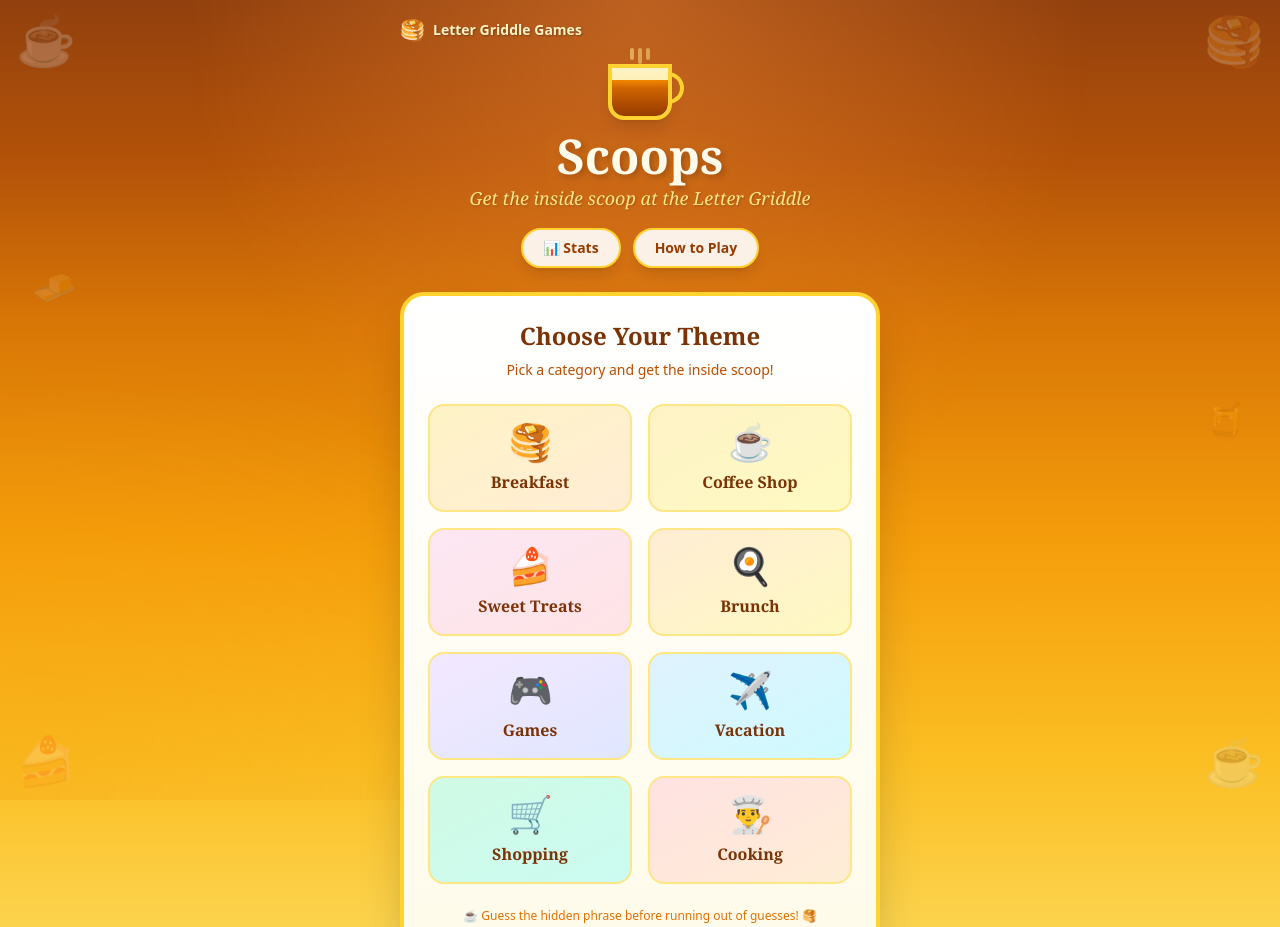
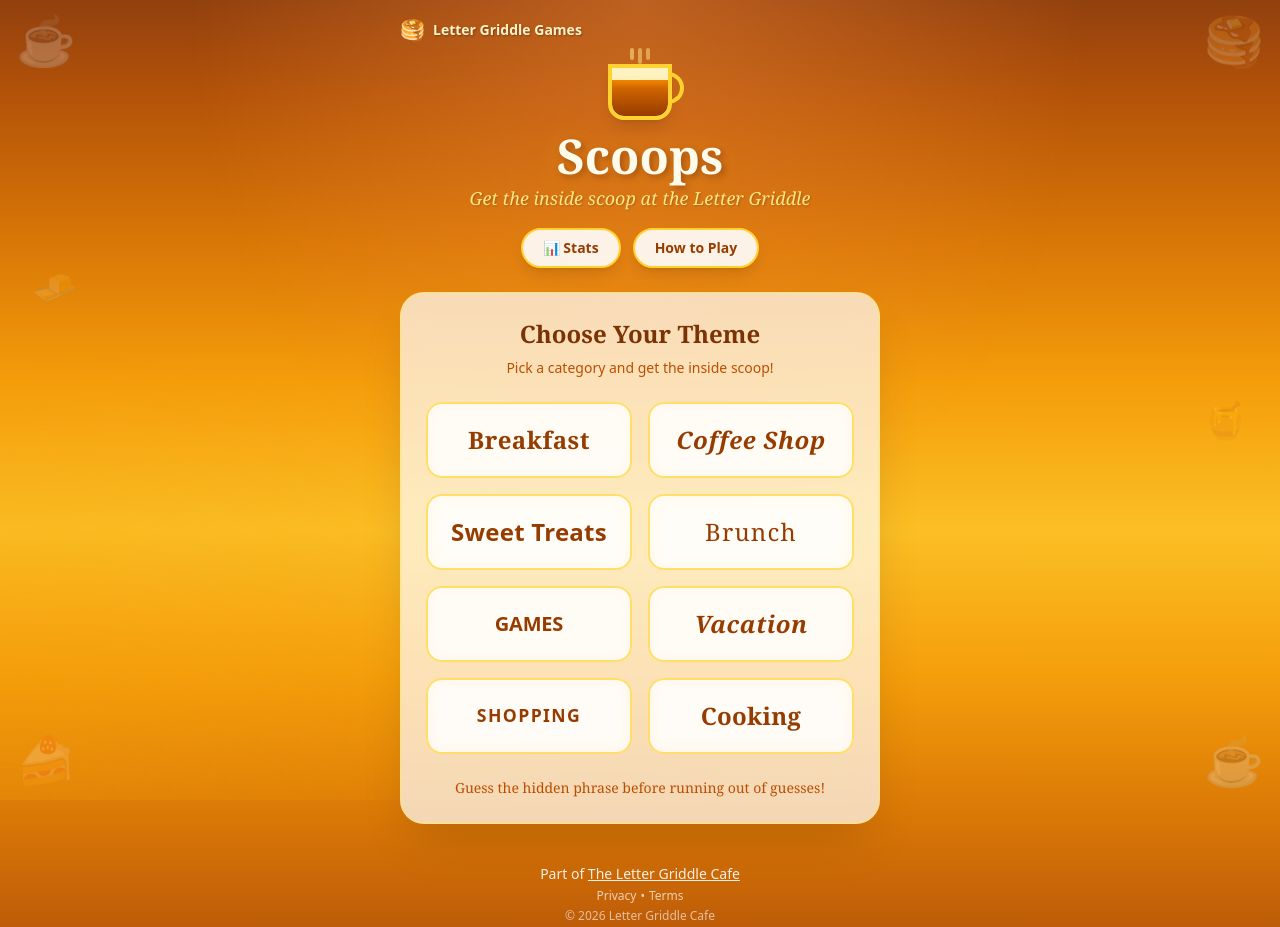
Before and after one commit to lauriegriddle/griddle-game, a Next.js app: page /scoops in a window 1280 px wide. Shown: the top 927 px of the page. Built offline with nearby package versions, Linux system fonts and the light colour scheme.

Commit message:
Scoops game - premium Letter Griddle brand styling with glassmorphism

```diff
--- a/app/scoops/page.jsx
+++ b/app/scoops/page.jsx
@@ -422,7 +422,10 @@ const ScoopsGame = () => {
       id: 'breakfast',
       name: 'Breakfast',
       icon: '🥞',
-      bgGradient: 'from-amber-100 to-orange-100',
+      styledIcon: true,
+      iconColor: 'from-amber-600 to-orange-500',
+      bgGradient: 'from-amber-50 to-amber-100',
+      borderColor: 'border-amber-300',
       component: PancakeStack,
       puzzles: [
         { phrase: 'BUTTERMILK PANCAKES', hint: 'A fluffy breakfast classic' },
@@ -439,7 +442,10 @@ const ScoopsGame = () => {
       id: 'coffee',
       name: 'Coffee Shop',
       icon: '☕',
-      bgGradient: 'from-amber-100 to-yellow-100',
+      styledIcon: true,
+      iconColor: 'from-amber-700 to-amber-900',
+      bgGradient: 'from-amber-50 to-yellow-50',
+      borderColor: 'border-amber-300',
       component: CoffeeCup,
       puzzles: [
         { phrase: 'MAPLE SYRUP LATTE', hint: 'Sweet Canadian-inspired drink' },
@@ -456,7 +462,10 @@ const ScoopsGame = () => {
       id: 'sweets',
       name: 'Sweet Treats',
       icon: '🍰',
-      bgGradient: 'from-pink-100 to-rose-100',
+      styledIcon: true,
+      iconColor: 'from-orange-500 to-amber-600',
+      bgGradient: 'from-orange-50 to-amber-50',
+      borderColor: 'border-orange-300',
       component: CakeSlices,
       puzzles: [
         { phrase: 'BIRTHDAY CAKE', hint: 'Celebration dessert' },
@@ -473,7 +482,10 @@ const ScoopsGame = () => {
       id: 'brunch',
       name: 'Brunch',
       icon: '🍳',
-      bgGradient: 'from-orange-100 to-yellow-100',
+      styledIcon: true,
+      iconColor: 'from-yellow-500 to-amber-500',
+      bgGradient: 'from-yellow-50 to-amber-50',
+      borderColor: 'border-yellow-300',
       component: EggsOnPlate,
       puzzles: [
         { phrase: 'SUNDAY MORNING BRUNCH', hint: 'Weekend late breakfast' },
@@ -490,7 +502,10 @@ const ScoopsGame = () => {
       id: 'games',
       name: 'Games',
       icon: '🎮',
-      bgGradient: 'from-purple-100 to-indigo-100',
+      styledIcon: true,
+      iconColor: 'from-amber-600 to-yellow-600',
+      bgGradient: 'from-amber-50 to-yellow-50',
+      borderColor: 'border-amber-300',
       component: GameTokens,
       puzzles: [
         { phrase: 'GAME NIGHT', hint: 'Evening of friendly competition' },
@@ -507,7 +522,10 @@ const ScoopsGame = () => {
       id: 'vacation',
       name: 'Vacation',
       icon: '✈️',
-      bgGradient: 'from-sky-100 to-cyan-100',
+      styledIcon: true,
+      iconColor: 'from-amber-500 to-orange-500',
+      bgGradient: 'from-amber-50 to-orange-50',
+      borderColor: 'border-amber-300',
       component: SuitcaseItems,
       puzzles: [
         { phrase: 'BEACH VACATION', hint: 'Sandy toes and ocean views' },
@@ -524,7 +542,10 @@ const ScoopsGame = () => {
       id: 'shopping',
       name: 'Shopping',
       icon: '🛒',
-      bgGradient: 'from-emerald-100 to-teal-100',
+      styledIcon: true,
+      iconColor: 'from-yellow-600 to-amber-600',
+      bgGradient: 'from-yellow-50 to-amber-50',
+      borderColor: 'border-yellow-300',
       component: ShoppingBags,
       puzzles: [
         { phrase: 'RETAIL THERAPY', hint: 'Shopping to feel better' },
@@ -541,7 +562,10 @@ const ScoopsGame = () => {
       id: 'cooking',
       name: 'Cooking',
       icon: '👨‍🍳',
-      bgGradient: 'from-red-100 to-orange-100',
+      styledIcon: true,
+      iconColor: 'from-orange-600 to-red-500',
+      bgGradient: 'from-orange-50 to-amber-50',
+      borderColor: 'border-orange-300',
       component: CookingPot,
       puzzles: [
         { phrase: 'SECRET INGREDIENT', hint: 'The special something' },
@@ -759,7 +783,7 @@ const ScoopsGame = () => {
   const getShareText = () => {
     const result = gamePhase === 'won' ? '🏆 Got the Scoop!' : '😅 Close but no scoop!';
     return `☕ Scoops at the Letter Griddle
-${selectedTheme.icon} ${selectedTheme.name}
+${selectedTheme.name}
 ${result}
 
 Play at lettergriddle.com/scoops
@@ -845,7 +869,7 @@ Play at lettergriddle.com/scoops
                   disabled={isGuessed || gamePhase !== 'playing'}
                   className={`w-8 h-10 rounded-lg font-bold text-sm transition-all duration-200 ${
                     isCorrect
-                      ? 'bg-green-500 text-white border-2 border-green-600'
+                      ? 'bg-gradient-to-b from-amber-400 to-amber-500 text-white border-2 border-amber-600 shadow-md'
                       : isWrong
                         ? 'bg-gray-300 text-gray-500 border-2 border-gray-400'
                         : isGuessed
@@ -875,7 +899,7 @@ Play at lettergriddle.com/scoops
   const ThemeVisual = selectedTheme?.component || PancakeStack;
 
   return (
-    <div className="min-h-screen relative overflow-hidden" style={{ background: 'linear-gradient(180deg, #92400E 0%, #B45309 15%, #D97706 30%, #F59E0B 50%, #FBBF24 70%, #FCD34D 85%, #FDE68A 100%)' }}>
+    <div className="min-h-screen relative overflow-hidden" style={{ background: 'linear-gradient(180deg, #92400E 0%, #B45309 10%, #D97706 25%, #F59E0B 40%, #FBBF24 55%, #F59E0B 70%, #D97706 85%, #B45309 100%)' }}>
       {/* Decorative elements */}
       <div className="fixed top-4 left-4 text-5xl opacity-25">☕</div>
       <div className="fixed top-4 right-4 text-5xl opacity-25">🥞</div>
@@ -949,8 +973,8 @@ Play at lettergriddle.com/scoops
           <button onClick={() => setShowHowToPlay(true)} className="bg-white/90 hover:bg-white text-amber-800 px-5 py-2 rounded-full text-sm font-semibold transition-all shadow-lg border-2 border-amber-300 hover:scale-105">How to Play</button>
         </div>
 
-        {/* Main Card */}
-        <div className="bg-gradient-to-b from-white to-amber-50 rounded-3xl shadow-2xl border-4 border-amber-300 overflow-hidden" style={{ boxShadow: '0 25px 50px -12px rgba(0, 0, 0, 0.25)' }}>
+        {/* Main Card - Glassmorphism */}
+        <div className="bg-white/70 backdrop-blur-md rounded-3xl shadow-2xl border-2 border-amber-200/50 overflow-hidden" style={{ boxShadow: '0 25px 50px -12px rgba(0, 0, 0, 0.15)' }}>
 
           {/* Theme Selection */}
           {gamePhase === 'selectTheme' && (
@@ -958,18 +982,36 @@ Play at lettergriddle.com/scoops
               <h2 className="text-2xl font-bold text-amber-900 text-center mb-2" style={{ fontFamily: 'Georgia, serif' }}>Choose Your Theme</h2>
               <p className="text-amber-700 text-center mb-6 text-sm">Pick a category and get the inside scoop!</p>
               <div className="grid grid-cols-2 gap-4">
-                {themes.map(theme => (
-                  <button
-                    key={theme.id}
-                    onClick={() => startGame(theme)}
-                    className={`bg-gradient-to-br ${theme.bgGradient} rounded-2xl p-4 border-2 border-amber-200 hover:border-amber-400 hover:shadow-lg transition-all text-center group`}
-                  >
-                    <div className="text-4xl mb-2 group-hover:scale-110 transition-transform">{theme.icon}</div>
-                    <div className="font-bold text-amber-900" style={{ fontFamily: 'Georgia, serif' }}>{theme.name}</div>
-                  </button>
-                ))}
+                {themes.map(theme => {
+                  // Each theme gets its own font personality
+                  const fontStyles = {
+                    breakfast: { fontFamily: 'Georgia, serif', fontWeight: '700', letterSpacing: '0.02em' },
+                    coffee: { fontFamily: 'Georgia, serif', fontStyle: 'italic', fontWeight: '600', letterSpacing: '0.03em' },
+                    sweets: { fontFamily: 'system-ui, sans-serif', fontWeight: '800', letterSpacing: '0.01em' },
+                    brunch: { fontFamily: 'Georgia, serif', fontWeight: '500', letterSpacing: '0.05em' },
+                    games: { fontFamily: 'system-ui, sans-serif', fontWeight: '900', letterSpacing: '-0.01em', textTransform: 'uppercase', fontSize: '1.25rem' },
+                    vacation: { fontFamily: 'Georgia, serif', fontWeight: '600', fontStyle: 'italic', letterSpacing: '0.02em' },
+                    shopping: { fontFamily: 'system-ui, sans-serif', fontWeight: '600', letterSpacing: '0.08em', textTransform: 'uppercase', fontSize: '1.1rem' },
+                    cooking: { fontFamily: 'Georgia, serif', fontWeight: '700', fontStyle: 'normal', letterSpacing: '0.01em' }
+                  };
+
+                  return (
+                    <button
+                      key={theme.id}
+                      onClick={() => startGame(theme)}
+                      className="bg-white/60 backdrop-blur-sm rounded-2xl p-5 border-2 border-amber-300/70 hover:border-amber-400 hover:bg-white/80 hover:shadow-lg transition-all text-center group hover:scale-[1.02]"
+                    >
+                      <div
+                        className="text-2xl text-amber-800 group-hover:text-amber-900 transition-colors"
+                        style={fontStyles[theme.id]}
+                      >
+                        {theme.name}
+                      </div>
+                    </button>
+                  );
+                })}
               </div>
-              <p className="text-center text-amber-600 text-xs mt-6">☕ Guess the hidden phrase before running out of guesses! 🥞</p>
+              <p className="text-center text-amber-700 text-sm mt-6" style={{ fontFamily: 'Georgia, serif' }}>Guess the hidden phrase before running out of guesses!</p>
             </div>
           )}
 
@@ -980,7 +1022,7 @@ Play at lettergriddle.com/scoops
               <div className="flex items-center justify-between mb-4">
                 <button onClick={resetGame} className="text-amber-600 hover:text-amber-800 text-sm font-semibold">← Themes</button>
                 <div className="text-center">
-                  <div className="font-bold text-amber-900" style={{ fontFamily: 'Georgia, serif' }}>{selectedTheme.icon} {selectedTheme.name}</div>
+                  <div className="font-bold text-amber-900" style={{ fontFamily: 'Georgia, serif' }}>{selectedTheme.name}</div>
                 </div>
                 <div className="w-16"></div>
               </div>
@@ -988,11 +1030,11 @@ Play at lettergriddle.com/scoops
               {/* Teams Display */}
               <div className="flex justify-between mb-4">
                 {/* Your Team */}
-                <div className="bg-green-50 rounded-xl p-3 border-2 border-green-200 flex-1 mr-2">
-                  <div className="text-xs font-bold text-green-800 text-center mb-2">Your Team</div>
+                <div className="bg-amber-100/60 backdrop-blur-sm rounded-xl p-3 border-2 border-amber-300/70 flex-1 mr-2 shadow-sm">
+                  <div className="text-xs font-bold text-amber-800 text-center mb-2">Your Team</div>
                   <div className="flex justify-center gap-2">
                     <div className="text-center">
-                      <div className="w-8 h-8 bg-green-200 rounded-full flex items-center justify-center text-sm font-bold text-green-800">You</div>
+                      <div className="w-8 h-8 bg-gradient-to-br from-amber-400 to-amber-500 rounded-full flex items-center justify-center text-sm font-bold text-white shadow-sm">You</div>
                     </div>
                     {playerTeam.map(member => (
                       <div key={member.id} className="text-center">
@@ -1002,8 +1044,8 @@ Play at lettergriddle.com/scoops
                   </div>
                 </div>
                 {/* Opponent Team */}
-                <div className="bg-amber-50 rounded-xl p-3 border-2 border-amber-200 flex-1 ml-2">
-                  <div className="text-xs font-bold text-amber-800 text-center mb-2">Opponents</div>
+                <div className="bg-orange-100/60 backdrop-blur-sm rounded-xl p-3 border-2 border-orange-300/70 flex-1 ml-2 shadow-sm">
+                  <div className="text-xs font-bold text-orange-800 text-center mb-2">Opponents</div>
                   <div className="flex justify-center gap-2">
                     {opponentTeam.map(member => (
                       <div key={member.id} className="text-center">
@@ -1016,27 +1058,27 @@ Play at lettergriddle.com/scoops
 
               {/* Team Messages */}
               {teamMessage && (
-                <div className="bg-green-100 rounded-xl p-3 mb-3 border-2 border-green-200">
+                <div className="bg-amber-100/50 backdrop-blur-sm rounded-xl p-3 mb-3 border-2 border-amber-300/70 shadow-sm">
                   <div className="flex items-center gap-2">
                     <div className="flex -space-x-2">
                       {playerTeam.slice(0, 2).map(member => (
                         <Avatar key={member.id} character={member.id} size="sm" />
                       ))}
                     </div>
-                    <p className="text-green-800 text-sm font-medium italic">"{teamMessage}"</p>
+                    <p className="text-amber-800 text-sm font-medium italic">"{teamMessage}"</p>
                   </div>
                 </div>
               )}
 
               {opponentMessage && (
-                <div className="bg-amber-100 rounded-xl p-3 mb-4 border-2 border-amber-200">
+                <div className="bg-orange-100/50 backdrop-blur-sm rounded-xl p-3 mb-4 border-2 border-orange-300/70 shadow-sm">
                   <div className="flex items-center gap-2">
                     <div className="flex -space-x-2">
                       {opponentTeam.slice(0, 2).map(member => (
                         <Avatar key={member.id} character={member.id} size="sm" />
                       ))}
                     </div>
-                    <p className="text-amber-800 text-sm font-medium italic">"{opponentMessage}"</p>
+                    <p className="text-orange-800 text-sm font-medium italic">"{opponentMessage}"</p>
                   </div>
                 </div>
               )}
@@ -1052,7 +1094,7 @@ Play at lettergriddle.com/scoops
               {/* Hint */}
               <div className="text-center mb-4">
                 <span className="bg-amber-100 text-amber-800 px-4 py-2 rounded-full text-sm font-medium border-2 border-amber-300">
-                  💡 Hint: {currentPuzzle?.hint}
+                  Hint: {currentPuzzle?.hint}
                 </span>
               </div>
 
@@ -1061,9 +1103,9 @@ Play at lettergriddle.com/scoops
 
               {/* Win/Lose Message */}
               {gamePhase === 'won' && (
-                <div className="bg-gradient-to-r from-green-100 to-emerald-100 rounded-2xl p-4 mb-4 text-center border-2 border-green-400">
-                  <p className="text-2xl font-bold text-green-800 mb-1">🏆 You Got the Scoop! 🏆</p>
-                  <p className="text-green-700">"{currentPuzzle?.phrase}"</p>
+                <div className="bg-gradient-to-r from-amber-100 via-yellow-100 to-amber-100 rounded-2xl p-4 mb-4 text-center border-2 border-amber-400 shadow-md">
+                  <p className="text-2xl font-bold text-amber-800 mb-1">🏆 You Got the Scoop! 🏆</p>
+                  <p className="text-amber-700">"{currentPuzzle?.phrase}"</p>
                 </div>
               )}
 
@@ -1080,8 +1122,8 @@ Play at lettergriddle.com/scoops
               {/* Game Over Buttons */}
               {(gamePhase === 'won' || gamePhase === 'lost') && (
                 <div className="flex gap-3 justify-center mt-4">
-                  <button onClick={playAgain} className="bg-gradient-to-r from-amber-500 to-yellow-500 hover:from-amber-600 hover:to-yellow-600 text-white px-6 py-3 rounded-full font-bold shadow-lg transition-all">🔄 Play Again</button>
-                  <button onClick={() => setShowShareModal(true)} className="bg-gradient-to-r from-green-500 to-emerald-500 hover:from-green-600 hover:to-emerald-600 text-white px-6 py-3 rounded-full font-bold shadow-lg transition-all">📤 Share</button>
+                  <button onClick={playAgain} className="bg-gradient-to-r from-amber-500 to-amber-600 hover:from-amber-600 hover:to-amber-700 text-white px-6 py-3 rounded-full font-bold shadow-lg transition-all hover:scale-105" style={{ fontFamily: 'Georgia, serif' }}>Play Again</button>
+                  <button onClick={() => setShowShareModal(true)} className="bg-gradient-to-r from-amber-600 to-orange-500 hover:from-amber-700 hover:to-orange-600 text-white px-6 py-3 rounded-full font-bold shadow-lg transition-all hover:scale-105" style={{ fontFamily: 'Georgia, serif' }}>Share</button>
                 </div>
               )}
             </div>
@@ -1089,18 +1131,16 @@ Play at lettergriddle.com/scoops
         </div>
 
         {/* Footer */}
-        <div className="text-center py-6 text-sm">
-          <p className="text-amber-100 font-medium" style={{ textShadow: '1px 1px 2px rgba(0,0,0,0.2)' }}>Part of the Letter Griddle Family</p>
-          <p className="mt-1">
-            <Link href="/" className="text-amber-200 hover:text-white transition-colors">🥞 lettergriddle.com</Link>
+        <div className="text-center py-6 mt-4">
+          <p className="text-white/90 text-sm">
+            Part of <Link href="/" className="underline hover:text-white transition-colors">The Letter Griddle Cafe</Link>
           </p>
-          <div className="mt-3 text-xs text-amber-200/80">
-            <span>© {new Date().getFullYear()} Letter Griddle. All rights reserved.</span>
-            <span className="mx-2">|</span>
-            <Link href="/privacy" className="hover:text-white transition-colors">Privacy Policy</Link>
-            <span className="mx-2">|</span>
-            <Link href="/terms" className="hover:text-white transition-colors">Terms of Service</Link>
-          </div>
+          <p className="text-white/70 text-xs mt-1">
+            <Link href="/privacy" className="hover:text-white transition-colors">Privacy</Link>
+            <span className="mx-1">•</span>
+            <Link href="/terms" className="hover:text-white transition-colors">Terms</Link>
+          </p>
+          <p className="text-white/60 text-xs mt-1">© {new Date().getFullYear()} Letter Griddle Cafe</p>
         </div>
       </div>
 
```
